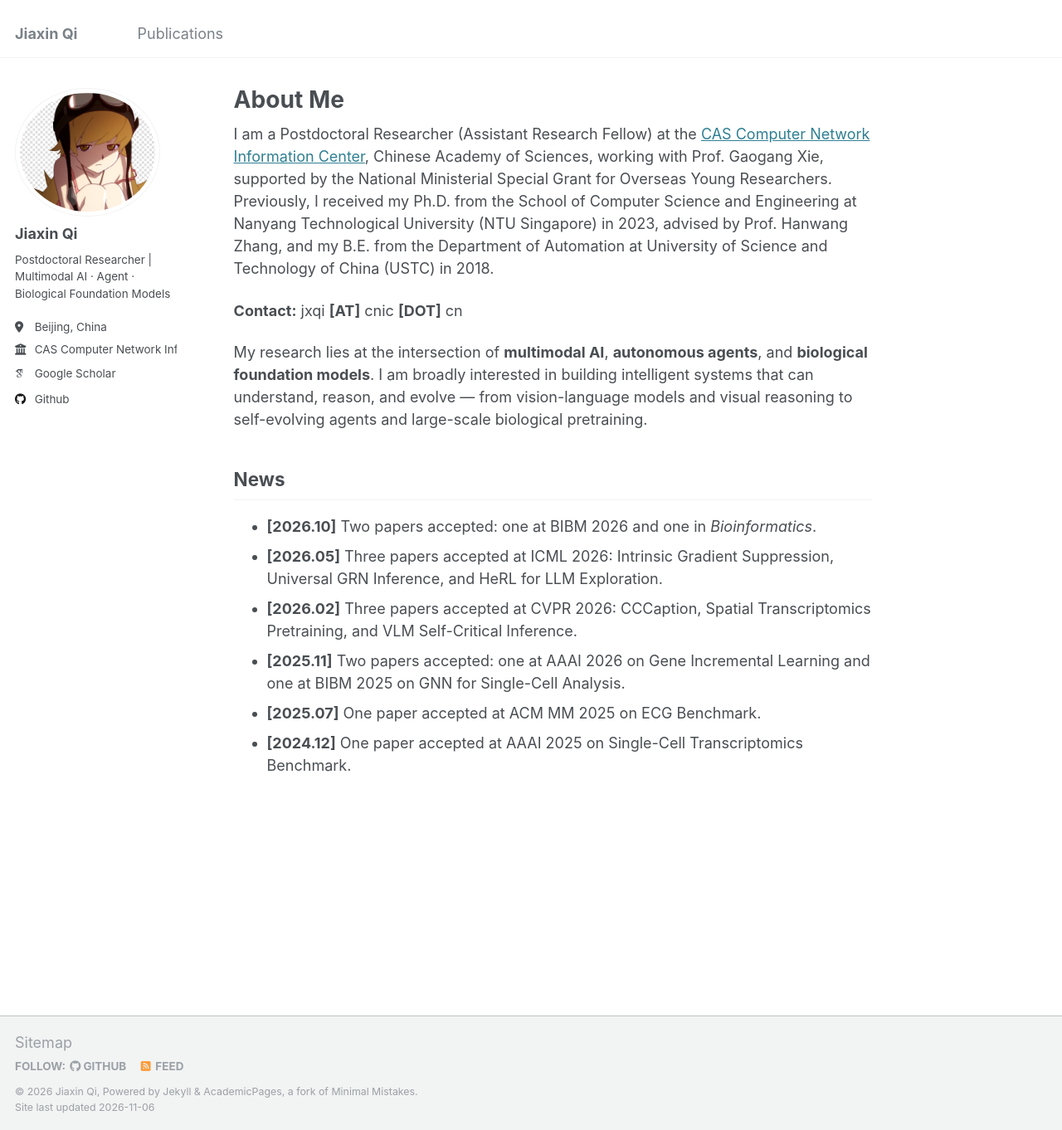
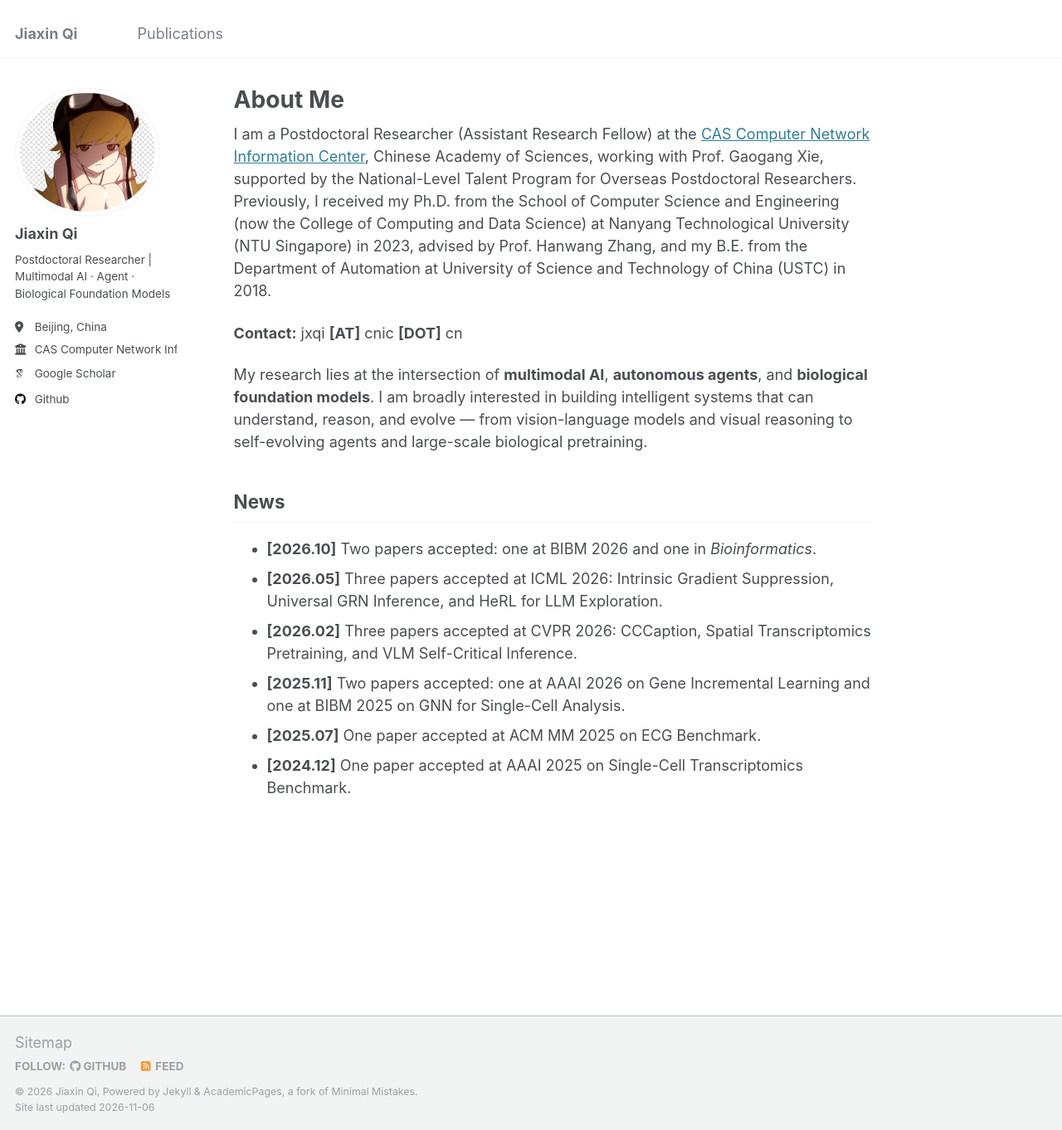
Before and after one commit to simpleshinobu/simpleshinobu.github.io, a Jekyll site: the page built from _pages/about.md, in a window 1280 px wide and 1362 px high. Shown: the whole window at 83% size. Built offline with Jekyll 4.4.1, drawn with Linux system fonts in a browser that asks for light colours; some web fonts are replaced.

Commit message:
Update biography with current NTU college and talent program names

```diff
--- a/_pages/about.md
+++ b/_pages/about.md
@@ -7,7 +7,7 @@ redirect_from:
   - /about.html
 ---
 
-I am a Postdoctoral Researcher (Assistant Research Fellow) at the [CAS Computer Network Information Center](https://www.cnic.cn/), Chinese Academy of Sciences, working with Prof. Gaogang Xie, supported by the National Ministerial Special Grant for Overseas Young Researchers. Previously, I received my Ph.D. from the School of Computer Science and Engineering at Nanyang Technological University (NTU Singapore) in 2023, advised by Prof. Hanwang Zhang, and my B.E. from the Department of Automation at University of Science and Technology of China (USTC) in 2018.
+I am a Postdoctoral Researcher (Assistant Research Fellow) at the [CAS Computer Network Information Center](https://www.cnic.cn/), Chinese Academy of Sciences, working with Prof. Gaogang Xie, supported by the National-Level Talent Program for Overseas Postdoctoral Researchers. Previously, I received my Ph.D. from the School of Computer Science and Engineering (now the College of Computing and Data Science) at Nanyang Technological University (NTU Singapore) in 2023, advised by Prof. Hanwang Zhang, and my B.E. from the Department of Automation at University of Science and Technology of China (USTC) in 2018.
 
 **Contact:** jxqi **[AT]** cnic **[DOT]** cn
 
```
